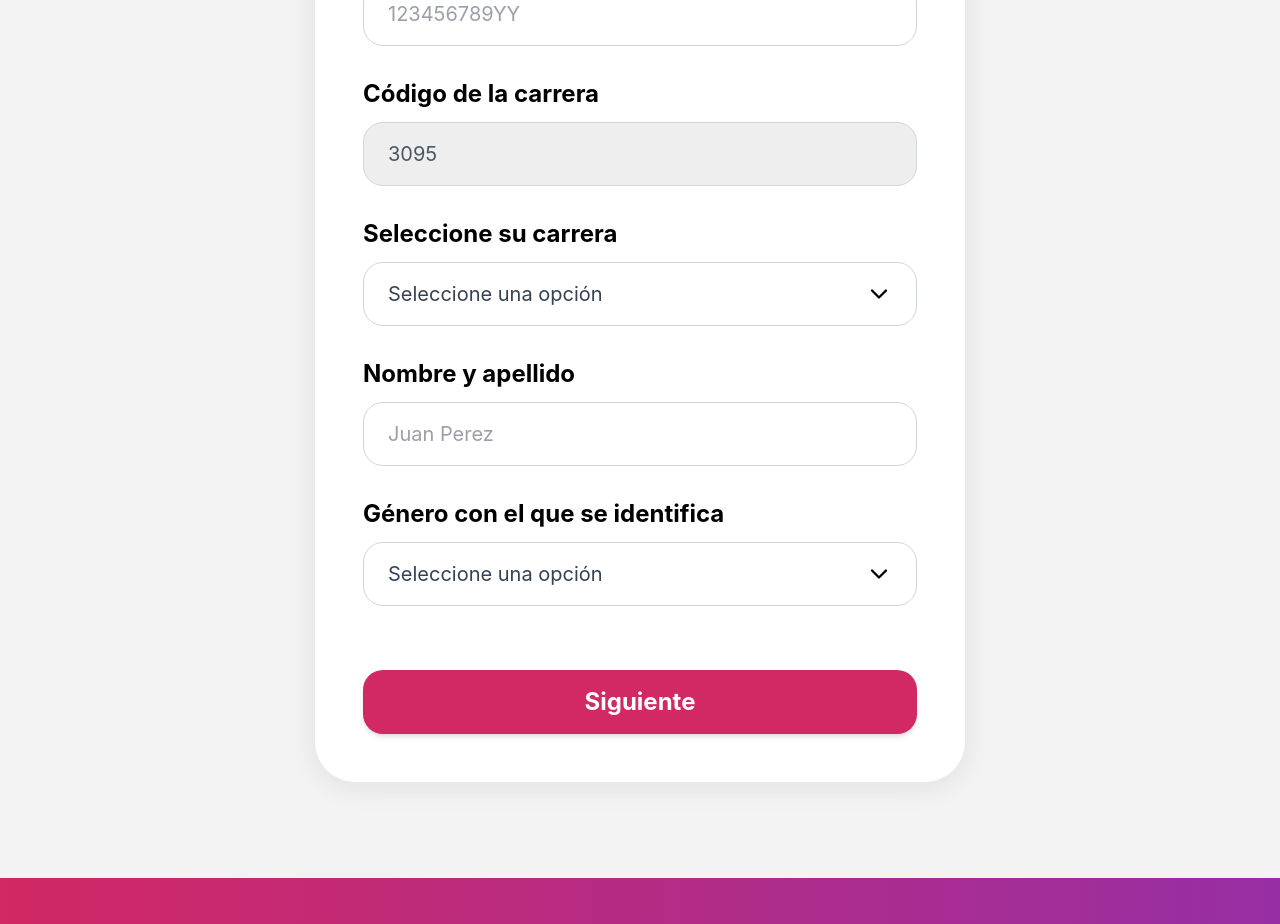
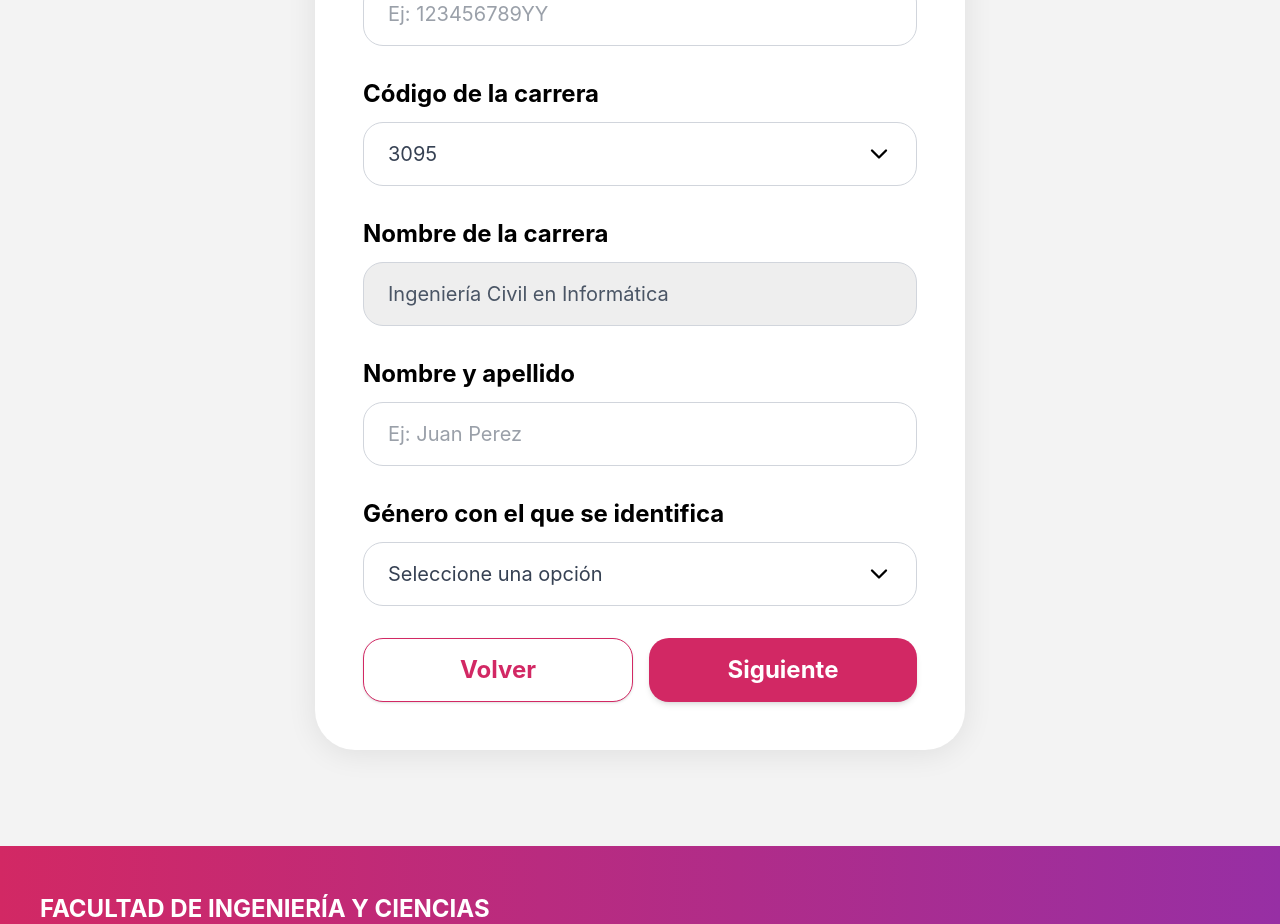
Before and after one commit to ICC752-1/gestion-practicas-frontend, a React (Vite) app: page /inscripcion in a window 1280 px wide. Shown: the part 840-1764 px from the top of the page. Built offline with nearby package versions, Linux system fonts and the light colour scheme.

Commit message:
fix(components): Mostrar errores de validación para StudentInfoForm

```diff
--- a/src/components/Registration/StudentInfoForm.jsx
+++ b/src/components/Registration/StudentInfoForm.jsx
@@ -1,23 +1,76 @@
 import { useState } from 'react';
+import { useNavigate } from 'react-router-dom';
 import { ChevronDown } from 'lucide-react';
 
 export const StudentInfoForm = ({ onNext, initialData = {} }) => {
+  const navigate = useNavigate();
+  const careerOptions = {
+    '3095': 'Ingeniería Civil en Informática',
+    '30086': 'Ingeniería en Informática',
+  };
+
   const [formData, setFormData] = useState({
     enrollment: initialData.enrollment || '',
-    careerCode: '3095',
-    careerName: initialData.careerName || '',
+    careerCode: initialData.careerCode || '3095',
+    careerName: initialData.careerName || careerOptions[initialData.careerCode || '3095'] || '',
     fullName: initialData.fullName || '',
     gender: initialData.gender || '',
   });
 
+  const [errors, setErrors] = useState({});
+
   const handleChange = (e) => {
     const { name, value } = e.target;
+
+    if (name === 'careerCode') {
+      setFormData((prev) => ({
+        ...prev,
+        careerCode: value,
+        careerName: careerOptions[value] || '',
+      }));
+      setErrors((prev) => ({ ...prev, careerCode: '', careerName: '' }));
+      return;
+    }
+
     setFormData((prev) => ({ ...prev, [name]: value }));
+    setErrors((prev) => ({ ...prev, [name]: '' }));
+  };
+
+  const validateForm = () => {
+    const newErrors = {};
+    const enrollment = formData.enrollment.trim();
+    const validEnrollmentPattern = /^[0-9]*[kK]?[0-9]*$/;
+
+    if (!enrollment) {
+      newErrors.enrollment = 'La matrícula es obligatoria.';
+    } else if (enrollment.length < 9) {
+      newErrors.enrollment = 'La matrícula está incompleta.';
+    } else if (!validEnrollmentPattern.test(enrollment)) {
+      newErrors.enrollment = 'La matrícula solo puede contener números y una sola K.';
+    }
+
+
+    if (!formData.careerName) {
+      newErrors.careerName = 'Seleccione una carrera.';
+    }
+
+    if (!formData.fullName.trim()) {
+      newErrors.fullName = 'Nombre y apellido obligatorios.';
+    }
+
+    if (!formData.gender) {
+      newErrors.gender = 'Seleccione un género.';
+    }
+
+    setErrors(newErrors);
+    return Object.keys(newErrors).length === 0;
   };
 
   const handleSubmit = (e) => {
     e.preventDefault();
+    if (validateForm()) {
       onNext?.(formData);
+    }
   };
 
   return (
@@ -25,7 +78,6 @@ export const StudentInfoForm = ({ onNext, initialData = {} }) => {
       <h2 className="text-3xl font-bold text-black mb-10">Información del estudiante</h2>
 
       <form className="space-y-8" onSubmit={handleSubmit}>
-        {/* Matricula */}
         <div className="space-y-3">
           <label className="block text-2xl font-bold text-black">Matricula</label>
           <input
@@ -33,40 +85,42 @@ export const StudentInfoForm = ({ onNext, initialData = {} }) => {
             name="enrollment"
             value={formData.enrollment}
             onChange={handleChange}
-            placeholder="123456789YY"
-            className="w-full h-16 px-6 bg-white border border-gray-300 rounded-[20px] text-xl text-gray-700 focus:border-[#d22864] focus:ring-1 focus:ring-[#d22864] outline-none transition-all"
+            placeholder="Ej: 123456789YY"
+            className={`w-full h-16 px-6 bg-white rounded-[20px] text-xl text-gray-700 focus:border-[#d22864] focus:ring-1 focus:ring-[#d22864] outline-none transition-all ${errors.enrollment ? 'border border-red-500' : 'border border-gray-300'}`}
           />
+          {errors.enrollment && <p className="text-sm text-red-600">{errors.enrollment}</p>}
         </div>
 
-        {/* Código de la carrera */}
         <div className="space-y-3">
           <label className="block text-2xl font-bold text-black">Código de la carrera</label>
+          <div className="relative">
+            <select
+              name="careerCode"
+              value={formData.careerCode}
+              onChange={handleChange}
+              className={`w-full h-16 px-6 bg-white rounded-[20px] text-xl text-gray-700 focus:border-[#d22864] focus:ring-1 focus:ring-[#d22864] outline-none transition-all appearance-none ${errors.careerCode ? 'border border-red-500' : 'border border-gray-300'}`}
+            >
+              <option value="">Seleccione una opción</option>
+              <option value="3095">3095</option>
+              <option value="30086">30086</option>
+            </select>
+            <ChevronDown className="absolute right-6 top-1/2 -translate-y-1/2 text-black pointer-events-none" size={28} />
+          </div>
+          {errors.careerCode && <p className="text-sm text-red-600">{errors.careerCode}</p>}
+        </div>
+
+        <div className="space-y-3">
+          <label className="block text-2xl font-bold text-black">Nombre de la carrera</label>
           <input
             type="text"
-            value="3095"
+            name="careerName"
+            value={formData.careerName}
             disabled
             className="w-full h-16 px-6 bg-[#eeeeee] border border-gray-300 rounded-[20px] text-xl text-gray-600 cursor-not-allowed"
           />
+          {errors.careerName && <p className="text-sm text-red-600">{errors.careerName}</p>}
         </div>
 
-        {/* Seleccione su carrera */}
-        <div className="space-y-3">
-          <label className="block text-2xl font-bold text-black">Seleccione su carrera</label>
-          <div className="relative">
-            <select
-              name="careerName"
-              value={formData.careerName}
-              onChange={handleChange}
-              className="w-full h-16 px-6 bg-white border border-gray-300 rounded-[20px] text-xl text-gray-700 focus:border-[#d22864] focus:ring-1 focus:ring-[#d22864] outline-none transition-all appearance-none"
-            >
-              <option value="">Seleccione una opción</option>
-              <option value="icci">Ingeniería Civil en Informática</option>
-            </select>
-            <ChevronDown className="absolute right-6 top-1/2 -translate-y-1/2 text-black pointer-events-none" size={28} />
-          </div>
-        </div>
-
-        {/* Nombre y apellido */}
         <div className="space-y-3">
           <label className="block text-2xl font-bold text-black">Nombre y apellido</label>
           <input
@@ -74,12 +128,12 @@ export const StudentInfoForm = ({ onNext, initialData = {} }) => {
             name="fullName"
             value={formData.fullName}
             onChange={handleChange}
-            placeholder="Juan Perez"
-            className="w-full h-16 px-6 bg-white border border-gray-300 rounded-[20px] text-xl text-gray-700 focus:border-[#d22864] focus:ring-1 focus:ring-[#d22864] outline-none transition-all"
+            placeholder="Ej: Juan Perez"
+            className={`w-full h-16 px-6 bg-white rounded-[20px] text-xl text-gray-700 focus:border-[#d22864] focus:ring-1 focus:ring-[#d22864] outline-none transition-all ${errors.fullName ? 'border border-red-500' : 'border border-gray-300'}`}
           />
+          {errors.fullName && <p className="text-sm text-red-600">{errors.fullName}</p>}
         </div>
 
-        {/* Género */}
         <div className="space-y-3">
           <label className="block text-2xl font-bold text-black">Género con el que se identifica</label>
           <div className="relative">
@@ -87,7 +141,7 @@ export const StudentInfoForm = ({ onNext, initialData = {} }) => {
               name="gender"
               value={formData.gender}
               onChange={handleChange}
-              className="w-full h-16 px-6 bg-white border border-gray-300 rounded-[20px] text-xl text-gray-700 focus:border-[#d22864] focus:ring-1 focus:ring-[#d22864] outline-none transition-all appearance-none"
+              className={`w-full h-16 px-6 bg-white rounded-[20px] text-xl text-gray-700 focus:border-[#d22864] focus:ring-1 focus:ring-[#d22864] outline-none transition-all appearance-none ${errors.gender ? 'border border-red-500' : 'border border-gray-300'}`}
             >
               <option value="">Seleccione una opción</option>
               <option value="male">Masculino</option>
@@ -97,15 +151,24 @@ export const StudentInfoForm = ({ onNext, initialData = {} }) => {
             </select>
             <ChevronDown className="absolute right-6 top-1/2 -translate-y-1/2 text-black pointer-events-none" size={28} />
           </div>
+          {errors.gender && <p className="text-sm text-red-600">{errors.gender}</p>}
         </div>
 
-        {/* Button */}
+        <div className="flex gap-4 mt-8">
+          <button
+            type="button"
+            onClick={() => navigate('/dashboard')}
+            className="flex-1 h-16 bg-white text-[#d22864] border border-[#d22864] text-2xl font-bold rounded-[20px] hover:bg-[#f9f4f7] transition-all shadow-sm cursor-pointer"
+          >
+            Volver
+          </button>
           <button
             type="submit"
-          className="w-full h-16 bg-[#d22864] text-white text-2xl font-bold rounded-[20px] hover:opacity-90 transition-opacity mt-8 shadow-md cursor-pointer"
+            className="flex-1 h-16 bg-[#d22864] text-white text-2xl font-bold rounded-[20px] hover:opacity-90 transition-opacity shadow-md cursor-pointer"
           >
             Siguiente
           </button>
+        </div>
       </form>
     </div>
   );
```
Lines whose indentation alone changed are shown as unchanged.
